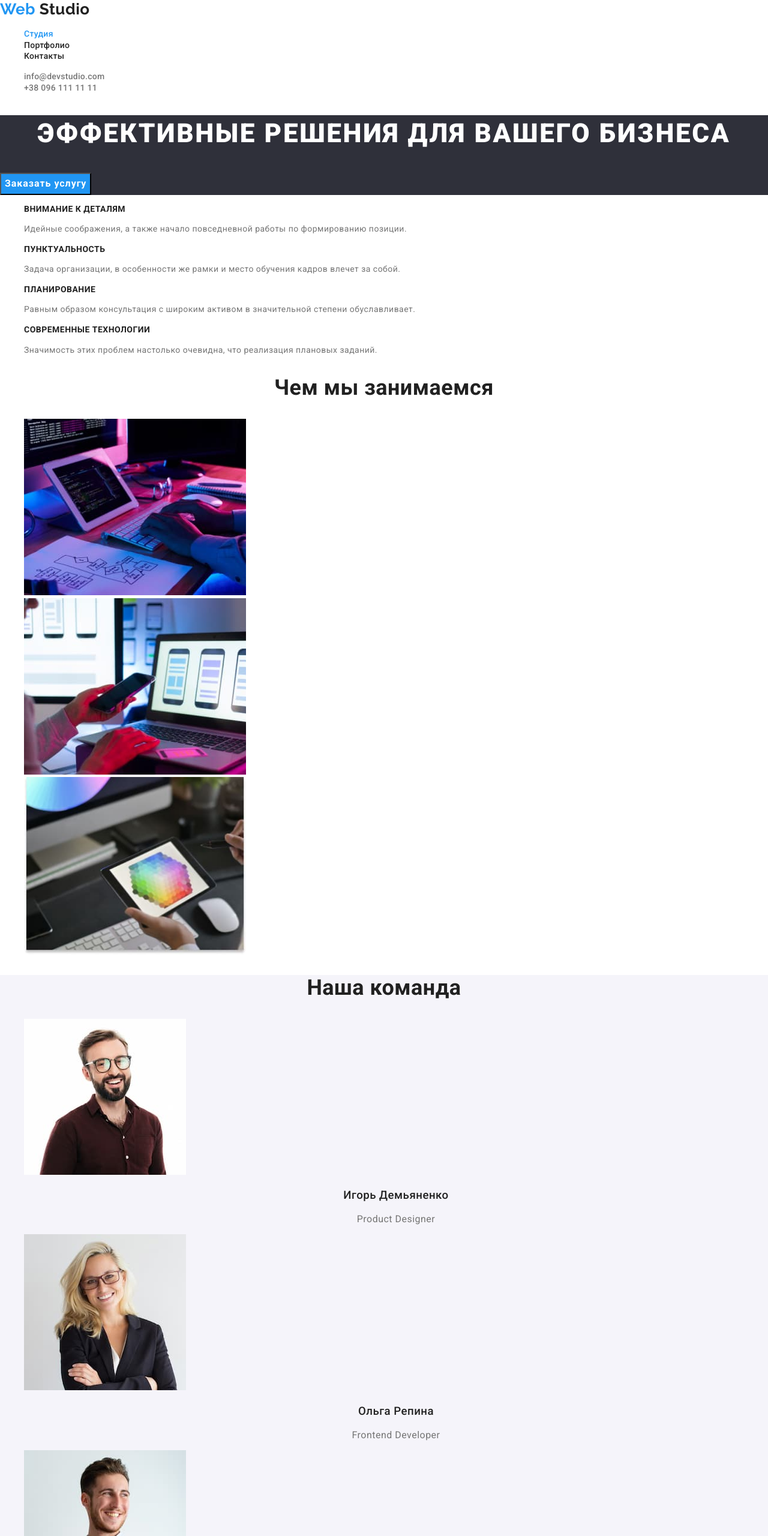
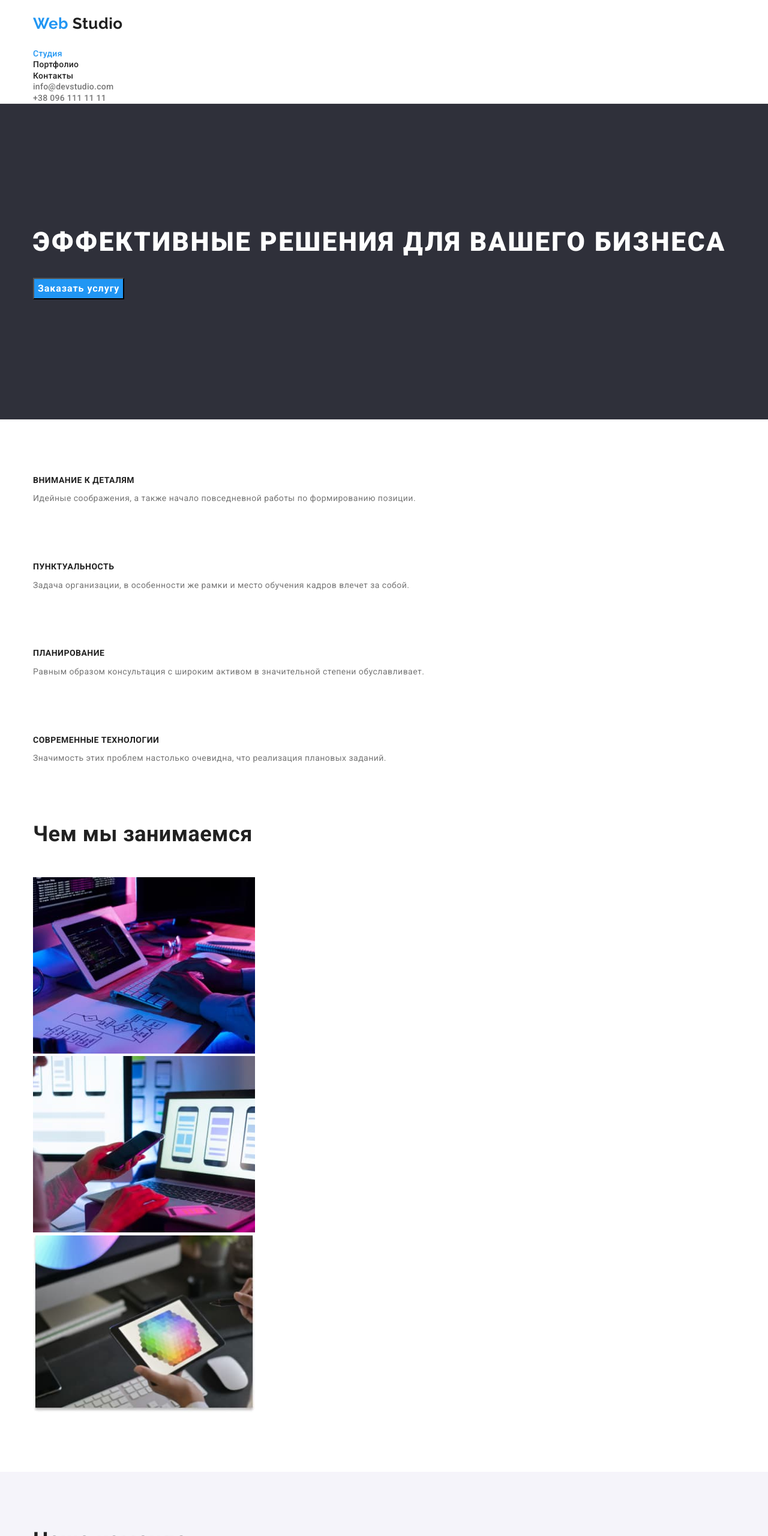
Before and after one commit to annnacaesar/goit-markup-hw-03, a plain HTML site: page index.html in a window 1280 px wide. Shown: the top 2560 px of the page at 60% size. Drawn offline with nearby package versions, Linux system fonts and the light colour scheme.

Commit message:
margin,padding top/bottom

```diff
--- a/css/styles.css
+++ b/css/styles.css
@@ -7,15 +7,36 @@
 	--secondary-background-color: #f5f4fa;
 	--third-background-color: #2f303a;
 }
+html {
+	box-sizing: border-box;
+}
+
+*,
+*::before,
+*::after {
+	box-sizing: inherit;
+}
 
 body {
+	margin: 0;
 	background-color: #ffffff;
 	color: var(--primery-text-color);
 	font-family: "Roboto", sans-serif;
-	font-style: normal;
-	font-weight: 400;
 	font-size: 16px;
 	letter-spacing: 0.03em;
+}
+
+h1,
+h2,
+h3,
+h4,
+h5,
+h6,
+p,
+ul {
+	margin-top: 0;
+	margin-bottom: 0;
+	padding-left: 0;
 }
 
 .link {
@@ -39,14 +60,29 @@ body {
 	margin: -1px;
 }
 
+.container {
+	width: 1200px;
+	margin-left: auto;
+	margin-right: auto;
+	padding-right: 15px;
+	padding-left: 15px;
+}
+
 /* #region HEADER */
 
+.page {
+	border-bottom: 1px solid #ececec;
+}
+
 .logo {
+	display: inline-block;
+	padding-top: 24px;
+	padding-bottom: 25px;
 	color: var(--primery-text-color);
 	font-family: Raleway;
 	font-weight: 700;
 	font-size: 26px;
-	line-height: 1.2;
+	line-height: 1.19;
 }
 
 .logo span {
@@ -54,13 +90,13 @@ body {
 }
 
 .site-nav .link {
+	/* display: inline-block;
+	padding-top: 33px;
+	padding-bottom: 31px; */
 	font-weight: 500;
 	font-size: 14px;
-	line-height: 1.1;
+	line-height: 1.14;
 	letter-spacing: 0.02em;
-}
-
-.site-nav .link {
 	color: var(--primery-text-color);
 }
 
@@ -74,6 +110,9 @@ body {
 }
 
 .contacts .link {
+	/* display: inline-block;
+	padding-top: 33px;
+	padding-bottom: 31px; */
 	color: var(--secondary-text-color);
 	font-weight: 500;
 	font-size: 14px;
@@ -94,7 +133,17 @@ body {
 	background-color: var(--third-background-color);
 }
 
+.hero .container {
+	width: 1200px;
+	padding-top: 200px;
+	padding-bottom: 200px;
+}
+
 .hero-title {
+	display: inline-block;
+
+	padding-bottom: 30px;
+
 	color: var(--third-text-color);
 	font-style: normal;
 	font-weight: 900;
@@ -110,7 +159,7 @@ body {
 	background-color: var(--accent-color);
 	color: var(--third-text-color);
 	font-weight: 700;
-	line-height: 1.9;
+	line-height: 1.87;
 	display: flex;
 	align-items: center;
 	text-align: center;
@@ -132,15 +181,20 @@ body {
 }
 
 .features .title {
+	display: inline-block;
+	padding-top: 94px;
+
 	font-weight: 700;
 	font-size: 14px;
-	line-height: 1.1;
+	line-height: 1.14;
 	text-transform: uppercase;
 }
 
 .features .section-text {
+	padding-top: 10px;
+
 	font-size: 14px;
-	line-height: 1.7;
+	line-height: 1.71;
 }
 /* #endregion */
 
@@ -151,20 +205,38 @@ body {
 }
 
 .section-title {
+	display: inline-block;
+	padding-top: 94px;
+
 	font-weight: 700;
 	font-size: 36px;
-	line-height: 1.2;
+	line-height: 1.16;
 	text-align: center;
 }
 
+.work {
+	padding-top: 50px;
+	padding-bottom: 94px;
+}
+
+.team {
+	padding-top: 50px;
+	padding-bottom: 94px;
+}
+
 .team .title {
+	padding-top: 30px;
+
 	font-weight: 500;
-	line-height: 1.2;
+	line-height: 1.18;
 	text-align: center;
 }
 
 .team .section-text {
-	line-height: 1.2;
+	padding-top: 10px;
+	padding-bottom: 30px;
+
+	line-height: 1.18;
 	text-align: center;
 }
 
@@ -173,10 +245,15 @@ body {
 /* #region PROJECTS */
 
 .button {
+	margin-top: 94px;
+	margin-bottom: 50px;
+	padding: 6px 22px;
+	border-color: transparent;
+	border-radius: 4px;
 	font-family: inherit;
 	background-color: var(--secondary-background-color);
 	font-weight: 500;
-	line-height: 1.6;
+	line-height: 1.62;
 	text-align: center;
 	cursor: pointer;
 }
@@ -186,8 +263,14 @@ body {
 	color: var(--third-text-color);
 	background-color: var(--accent-color);
 }
+.boxes {
+	padding-top: 30px;
+}
 
 .projects .title {
+	padding-top: 20px;
+	padding-bottom: 4px;
+
 	color: var(--primery-text-color);
 	font-weight: 700;
 	font-size: 18px;
@@ -196,7 +279,9 @@ body {
 }
 
 .projects .section-text {
-	line-height: 1.9;
+	padding-bottom: 20px;
+
+	line-height: 1.87;
 }
 
 /* #endregion */
@@ -213,12 +298,12 @@ body {
 	color: var(--third-text-color);
 	font-style: normal;
 	font-size: 14px;
-	line-height: 1.7;
+	line-height: 1.71;
 }
 
 .contacts.secondary .link {
 	color: rgba(255, 255, 255, 0.6);
 	font-size: 14px;
-	line-height: 1.7;
+	line-height: 1.71;
 }
 /* #endregion */
--- a/index.html
+++ b/index.html
@@ -15,6 +15,7 @@
 <body>
   <!-- шапка -->
   <header class="page">
+    <div class="container">
       <a href="./index.html" class="logo link"> <span>Web</span> Studio</a>
       <!-- навигация -->
       <nav class="site-nav">
@@ -32,18 +33,22 @@
           <a href="tel:+380961111111" class="link">+38 096 111 11 11</a>
         </li>
       </ul>
+    </div>
   </header>
 
   <!-- основний контент -->
   <main>
       <!--  герой -->
       <section class="hero">
+        <div class="container">
           <h1 class="hero-title">Эффективные решения для вашего бизнеса</h1>
           <button type="button" class="button-hero">Заказать услугу</button>
+        </div>
         </section>
 
       <!-- характеристика -->
       <section class="section">
+        <div class="container">
           <h2 class="visually-hidden">Секция характеристики команды</h2>
           <ul class="features list">
             <li>
@@ -63,10 +68,12 @@
               <p class="section-text"> Значимость этих проблем настолько очевидна, что реализация плановых заданий.</p>
             </li>
           </ul>
+        </div>
       </section>
 
       <!-- чим займаються -->
       <section class="section">
+        <div class="container">
           <h2 class="section-title">Чем мы занимаемся</h2>
           <ul class="work list">
             <li>
@@ -79,10 +86,12 @@
                 <img src="./images/work-img3.jpg" alt="веб дизайн" width="370" />
             </li>
           </ul>
+        </div>
       </section>
 
       <!-- команда -->
       <section class="section secondary">
+        <div class="container">
           <h2 class="section-title">Наша команда</h2>
           <ul class="team list">
             <li class="boxes">
@@ -106,11 +115,13 @@
               <p lang="en" class="section-text"> UI Designer</p>
             </li>
           </ul>
+        </div>
       </section>
   </main>
 
   <!-- футер -->
   <footer class="footer">
+    <div class="container">
       <a href="./index.html" class="logo link"> <span>Web</span> Studio</a>
       <address class="address">
         <a href="https://goo.gl/maps/NAmbSoxcgxkGZcgD7" target="_blank" rel="noopener noreferrer" class="link">г. Киев, пр-т Леси Украинки,
@@ -120,6 +131,7 @@
           <li><a href="mailto:info@devstudio.com" class="link">info@devstudio.com</a></li>
           <li><a href="tel:+380961111111" class="link">+38 096 111 11 11</a></li>
         </ul>
+    </div>
   </footer>
 </body>
 </html>
```
Also changed, not shown: portfolio.html (+8 -0 lines). Lines whose indentation alone changed are shown as unchanged.
